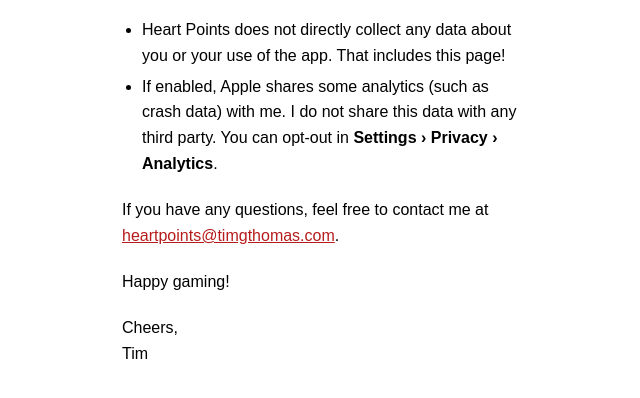
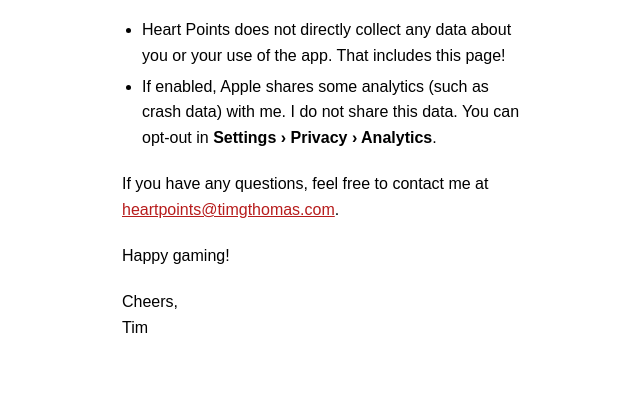
Before and after one commit to timgthomas/heart-points-site, a plain HTML site: page privacy/index.html in a window 1280 px wide. Shown: the part 118-516 px from the top of the page, without its empty margins (318-958 px from the left). Drawn offline with Linux system fonts and the light colour scheme.

Commit message:
tweak privacy policy copy

```diff
--- a/privacy/index.html
+++ b/privacy/index.html
@@ -12,7 +12,7 @@
     <p>Hi! I’m Tim, the creator of Heart Points. Your privacy is of utmost importance to me, so I want to be clear that:</p>
     <ul>
       <li>Heart Points does not directly collect any data about you or your use of the app. That includes this page!</li>
-      <li>If enabled, Apple shares some analytics (such as crash data) with me. I do not share this data with any third party. You can opt-out in <strong>Settings &rsaquo; Privacy &rsaquo; Analytics</strong>.</li>
+      <li>If enabled, Apple shares some analytics (such as crash data) with me. I do not share this data. You can opt-out in <strong>Settings &rsaquo; Privacy &rsaquo; Analytics</strong>.</li>
     </ul>
     <p>If you have any questions, feel free to contact me at <a href="mailto:heartpoints@timgthomas.com">heartpoints@timgthomas.com</a>.</p>
     <p>Happy gaming!</p>
```
